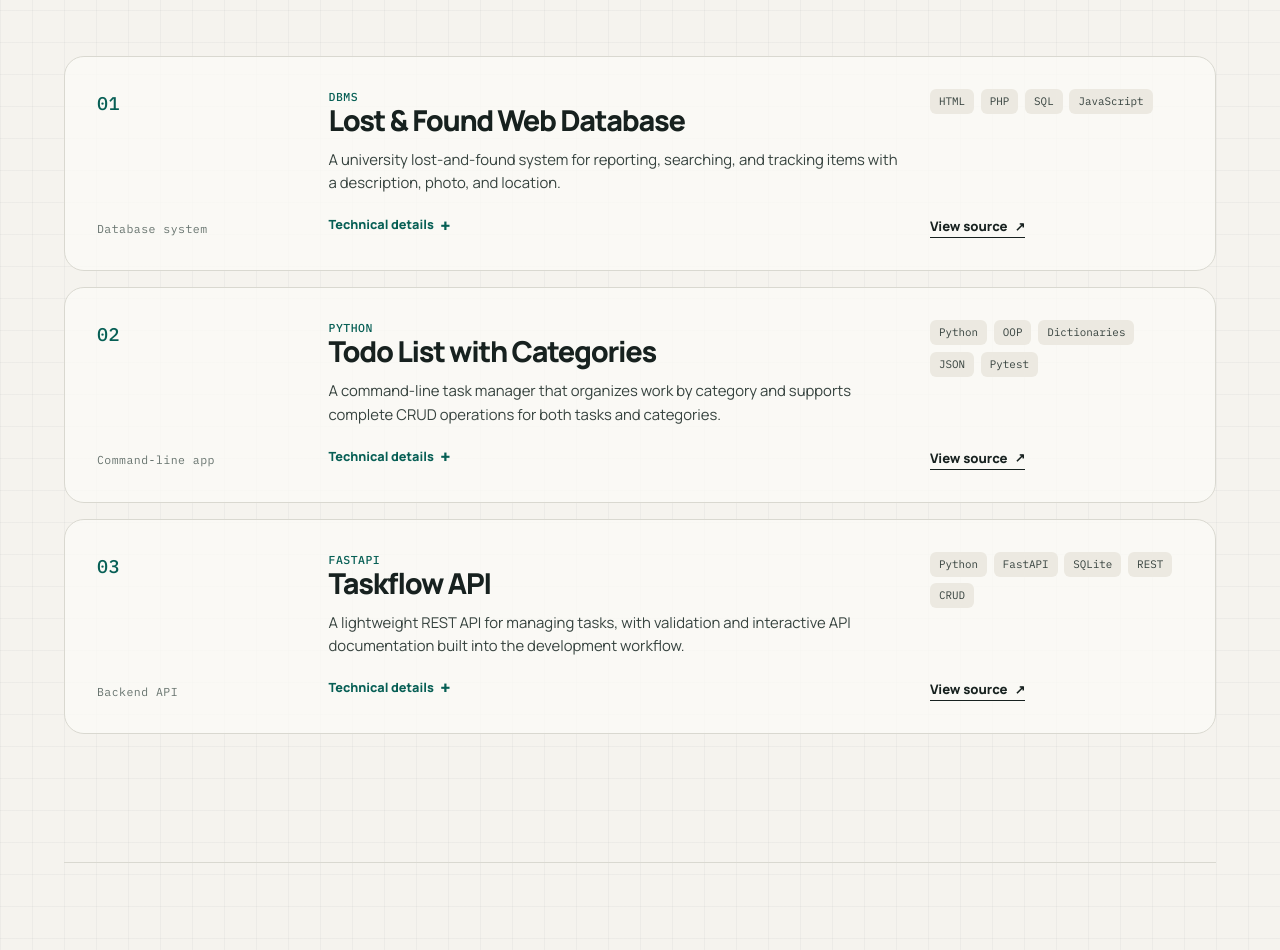
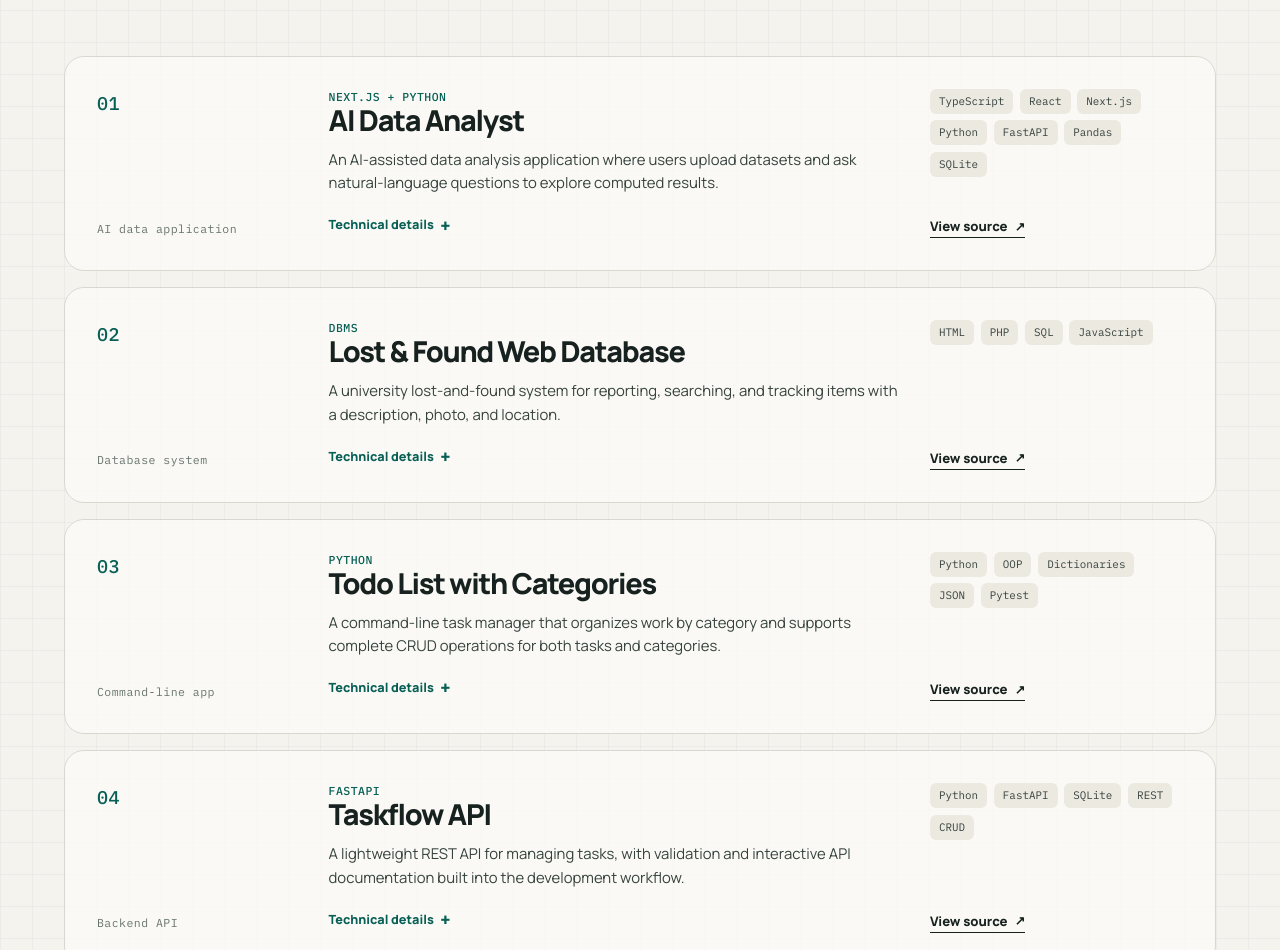
Before and after one commit to LendKalemasi/My-Website, a plain HTML site: page index.html in a window 1280 px wide. Shown: the part 1910-2860 px from the top of the page. Drawn offline with Linux system fonts and the light colour scheme.

Commit message:
Add AI Data Analyst to portfolio

```diff
--- a/index.html
+++ b/index.html
@@ -1312,6 +1312,41 @@
           <article class="project" data-reveal>
             <div class="project-index">
               <strong>01</strong>
+              <span>AI data application</span>
+            </div>
+            <div class="project-main">
+              <p class="item-kicker">Next.js + Python</p>
+              <h3>AI Data Analyst</h3>
+              <p class="project-summary">
+                An AI-assisted data analysis application where users upload datasets and ask natural-language questions to explore computed results.
+              </p>
+              <details>
+                <summary>Technical details</summary>
+                <div class="project-notes">
+                  <span><strong>Built:</strong> a Next.js interface and analysis workflow for CSV ingestion, data profiling, read-only SQL, and generated Python analysis.</span>
+                  <span><strong>Includes:</strong> SQLite data processing, chart and table results, and a restricted FastAPI service for pandas and NumPy execution.</span>
+                </div>
+              </details>
+            </div>
+            <div class="project-aside">
+              <ul class="tag-list" aria-label="Technologies used">
+                <li class="tag">TypeScript</li>
+                <li class="tag">React</li>
+                <li class="tag">Next.js</li>
+                <li class="tag">Python</li>
+                <li class="tag">FastAPI</li>
+                <li class="tag">Pandas</li>
+                <li class="tag">SQLite</li>
+              </ul>
+              <a class="project-link" href="https://github.com/LendKalemasi/insightlab-ai-data-analyst" target="_blank" rel="noopener noreferrer">
+                View source <span class="arrow" aria-hidden="true">↗</span>
+              </a>
+            </div>
+          </article>
+
+          <article class="project" data-reveal>
+            <div class="project-index">
+              <strong>02</strong>
               <span>Database system</span>
             </div>
             <div class="project-main">
@@ -1343,7 +1378,7 @@
 
           <article class="project" data-reveal>
             <div class="project-index">
-              <strong>02</strong>
+              <strong>03</strong>
               <span>Command-line app</span>
             </div>
             <div class="project-main">
@@ -1376,7 +1411,7 @@
 
           <article class="project" data-reveal>
             <div class="project-index">
-              <strong>03</strong>
+              <strong>04</strong>
               <span>Backend API</span>
             </div>
             <div class="project-main">
```
